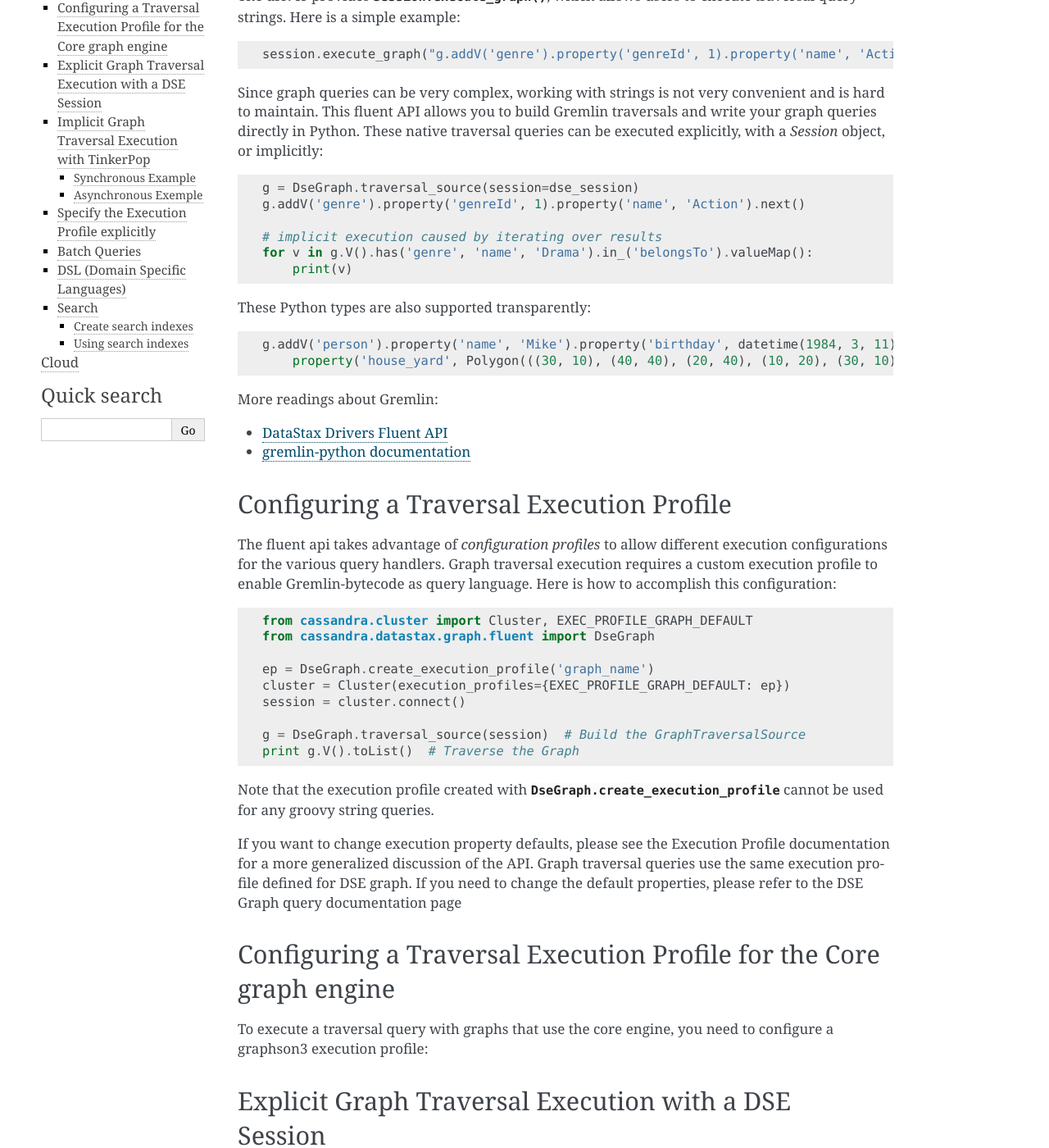
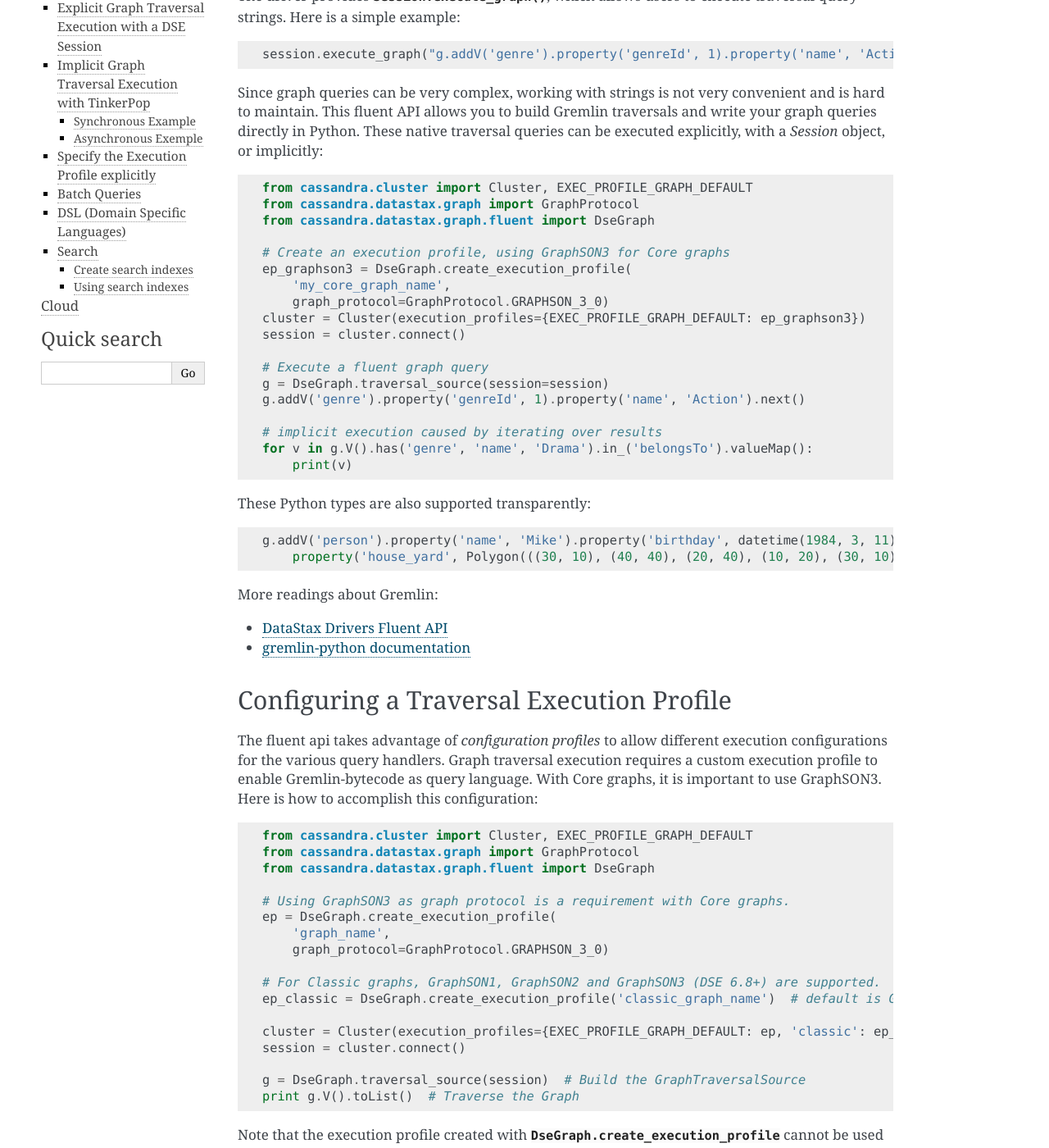
Before and after one commit to datastax/python-driver, a Sphinx documentation site: the page built from docs/graph_fluent.rst, in a window 1280 px wide and 1400 px high, scrolled down 474 px. Shown: the whole window at 82% size. Built offline with Sphinx 7.4.7, drawn with Linux system fonts in a browser that asks for light colours; pages that are not in the unit, such as notebooks, are missing from menus; some of the changed text lies outside the part shown.

Commit message:
Improve graph documentation for the core engine

```diff
--- a/docs/graph_fluent.rst
+++ b/docs/graph_fluent.rst
@@ -27,7 +27,19 @@
 queries directly in Python. These native traversal queries can be executed explicitly, with
 a `Session` object, or implicitly::
 
-    g = DseGraph.traversal_source(session=dse_session)
+    from cassandra.cluster import Cluster, EXEC_PROFILE_GRAPH_DEFAULT
+    from cassandra.datastax.graph import GraphProtocol
+    from cassandra.datastax.graph.fluent import DseGraph
+
+    # Create an execution profile, using GraphSON3 for Core graphs
+    ep_graphson3 = DseGraph.create_execution_profile(
+        'my_core_graph_name',
+        graph_protocol=GraphProtocol.GRAPHSON_3_0)
+    cluster = Cluster(execution_profiles={EXEC_PROFILE_GRAPH_DEFAULT: ep_graphson3})
+    session = cluster.connect()
+
+    # Execute a fluent graph query
+    g = DseGraph.traversal_source(session=session)
     g.addV('genre').property('genreId', 1).property('name', 'Action').next()
 
     # implicit execution caused by iterating over results
@@ -50,15 +62,24 @@
 The fluent api takes advantage of *configuration profiles* to allow
 different execution configurations for the various query handlers. Graph traversal
 execution requires a custom execution profile to enable Gremlin-bytecode as
-query language. Here is how to accomplish this configuration:
+query language. With Core graphs, it is important to use GraphSON3. Here is how
+to accomplish this configuration:
 
 .. code-block:: python
 
     from cassandra.cluster import Cluster, EXEC_PROFILE_GRAPH_DEFAULT
+    from cassandra.datastax.graph import GraphProtocol
     from cassandra.datastax.graph.fluent import DseGraph
 
-    ep = DseGraph.create_execution_profile('graph_name')
-    cluster = Cluster(execution_profiles={EXEC_PROFILE_GRAPH_DEFAULT: ep})
+    # Using GraphSON3 as graph protocol is a requirement with Core graphs.
+    ep = DseGraph.create_execution_profile(
+        'graph_name',
+        graph_protocol=GraphProtocol.GRAPHSON_3_0)
+
+    # For Classic graphs, GraphSON1, GraphSON2 and GraphSON3 (DSE 6.8+) are supported.
+    ep_classic = DseGraph.create_execution_profile('classic_graph_name')  # default is GraphSON2
+
+    cluster = Cluster(execution_profiles={EXEC_PROFILE_GRAPH_DEFAULT: ep, 'classic': ep_classic})
     session = cluster.connect()
 
     g = DseGraph.traversal_source(session)  # Build the GraphTraversalSource
@@ -71,27 +92,6 @@
 for a more generalized discussion of the API. Graph traversal queries use the same execution profile defined for DSE graph. If you
 need to change the default properties, please refer to the :doc:`DSE Graph query documentation page <graph>`
 
-Configuring a Traversal Execution Profile for the Core graph engine
-~~~~~~~~~~~~~~~~~~~~~~~~~~~~~~~~~~~~~~~~~~~~~~~~~~~~~~~~~~~~~~~~~~~
-
-To execute a traversal query with graphs that use the core engine, you need to configure
-a graphson3 execution profile:
-
-.. code-block:: python
-    from cassandra.cluster import Cluster, EXEC_PROFILE_GRAPH_DEFAULT
-    from cassandra.datastax.graph import GraphProtocol
-    from cassandra.datastax.graph.fluent import DseGraph
-
-    ep_graphson3 = DseGraph.create_execution_profile(
-        'my_core_graph_name',
-        graph_protocol=GraphProtocol.GRAPHSON_3_0
-    )
-    cluster = Cluster(execution_profiles={EXEC_PROFILE_GRAPH_DEFAULT: ep_graphson3})
-
-    g = DseGraph.traversal_source(session)
-    print g.V().toList()
-
-
 Explicit Graph Traversal Execution with a DSE Session
 ~~~~~~~~~~~~~~~~~~~~~~~~~~~~~~~~~~~~~~~~~~~~~~~~~~~~~
 
@@ -101,19 +101,28 @@
 
 .. code-block:: python
 
+    from cassandra.cluster import Cluster, EXEC_PROFILE_GRAPH_DEFAULT
+    from cassandra.datastax.graph import GraphProtocol
     from cassandra.datastax.graph.fluent import DseGraph
     from pprint import pprint
 
-    # create a tinkerpop graphson2 ExecutionProfile
-    ep = DseGraph.create_execution_profile('graph_name')
+    ep = DseGraph.create_execution_profile(
+        'graph_name',
+        graph_protocol=GraphProtocol.GRAPHSON_3_0)
     cluster = Cluster(execution_profiles={EXEC_PROFILE_GRAPH_DEFAULT: ep})
     session = cluster.connect()
 
     g = DseGraph.traversal_source(session=session)
+
+Convert a traversal to a bytecode query for classic graphs::
+
     addV_query = DseGraph.query_from_traversal(
-        g.addV('genre').property('genreId', 1).property('name', 'Action')
+        g.addV('genre').property('genreId', 1).property('name', 'Action'),
+        graph_protocol=GraphProtocol.GRAPHSON_3_0
     )
-    v_query = DseGraph.query_from_traversal(g.V())
+    v_query = DseGraph.query_from_traversal(
+        g.V(),
+        graph_protocol=GraphProtocol.GRAPHSON_3_0)
 
     for result in session.execute_graph(addV_query):
         pprint(result.value)
@@ -124,7 +133,6 @@
 need the cluster context for UDT and tuple types:
 
 .. code-block:: python
-    g = DseGraph.traversal_source(session=session)
     context = {
         'cluster': cluster,
         'graph_name': 'the_graph_for_the_query'
@@ -134,6 +142,9 @@
         graph_protocol=GraphProtocol.GRAPHSON_3_0,
         context=context
     )
+
+    for result in session.execute_graph(addV_query):
+        pprint(result.value)
 
 Implicit Graph Traversal Execution with TinkerPop
 ~~~~~~~~~~~~~~~~~~~~~~~~~~~~~~~~~~~~~~~~~~~~~~~~~
@@ -185,11 +196,10 @@
     # do other stuff...
 
 Specify the Execution Profile explicitly
-~~~~~~~~~~~~~~~~~~~~~~~~~~~~~~~~~~~~~~~~~
+~~~~~~~~~~~~~~~~~~~~~~~~~~~~~~~~~~~~~~~~
 
 If you don't want to change the default graph execution profile (`EXEC_PROFILE_GRAPH_DEFAULT`), you can register a new
 one as usual and use it explicitly. Here is an example:
-
 
 .. code-block:: python
 
@@ -197,7 +207,7 @@
     from cassandra.datastax.graph.fluent import DseGraph
 
     cluster = Cluster()
-    ep = DseGraph.create_execution_profile('graph_name')
+    ep = DseGraph.create_execution_profile('graph_name', graph_protocol=GraphProtocol.GRAPHSON_3_0)
     cluster.add_execution_profile('graph_traversal', ep)
     session = cluster.connect()
 
@@ -213,8 +223,8 @@
     g_movies = DseGraph.traversal_source(session, graph_name='movies', ep)
     g_series = DseGraph.traversal_source(session, graph_name='series', ep)
 
-    print g_movies.V().toList()  # Traverse the movies Graph
-    print g_series.V().toList()  # Traverse the series Graph
+    print(g_movies.V().toList())  # Traverse the movies Graph
+    print(g_series.V().toList())  # Traverse the series Graph
 
 Batch Queries
 ~~~~~~~~~~~~~
@@ -231,8 +241,10 @@
     from cassandra.cluster import Cluster
     from cassandra.datastax.graph.fluent import DseGraph
 
-    ep = DseGraph.create_execution_profile('graph_name')
-    cluster = Cluster(execution_profiles={'graphson2': ep})
+    ep = DseGraph.create_execution_profile(
+        'graph_name',
+        graph_protocol=GraphProtocol.GRAPHSON_3_0)
+    cluster = Cluster(execution_profiles={'graphson3': ep})
     session = cluster.connect()
 
     g = DseGraph.traversal_source()
@@ -247,13 +259,13 @@
     batch.add(
         g.addV('genre').property('genreId', 2).property('name', 'Drama'))  # Don't use `.next()` with a batch
 
-    graph_statement = batch.as_graph_statement()
+    graph_statement = batch.as_graph_statement(graph_protocol=GraphProtocol.GRAPHSON_3_0)
     graph_statement.is_idempotent = True  # configure any Statement parameters if needed...
-    session.execute_graph(graph_statement, execution_profile='graphson2')
+    session.execute_graph(graph_statement, execution_profile='graphson3')
 
 To execute the batch using :meth:`TraversalBatch.execute <.datastax.graph.fluent.query.TraversalBatch.execute>`, you need to bound the batch to a DSE session::
 
-    batch = DseGraph.batch(session, 'graphson2')  # bound the session and execution profile
+    batch = DseGraph.batch(session, 'graphson3')  # bound the session and execution profile
 
     batch.add(
         g.addV('genre').property('genreId', 1).property('name', 'Action'))
```
